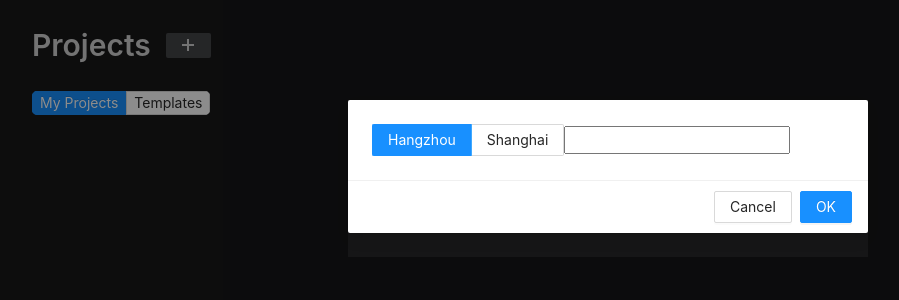
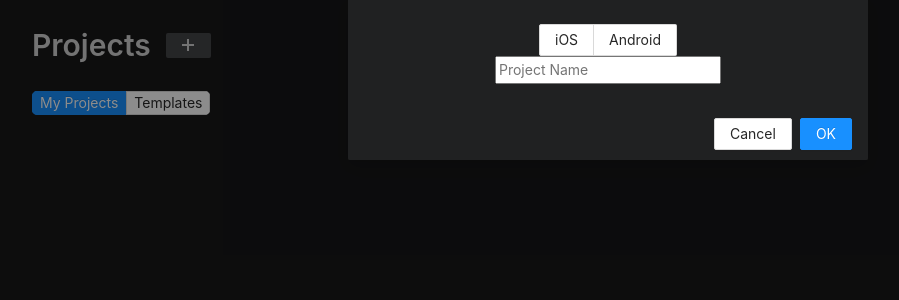
Before and after one commit to nitrogenous/monday-hero, a React (Create React App) app: page / in a window 1280 px wide. Both pictures are taken after a click on the button 220 px from the left and 45 px from the top of the page. Shown: the top 300 px of the page, without its empty margins (32-931 px from the left). Built offline with nearby package versions, Linux system fonts and the light colour scheme.

Commit message:
added create project modals style

```diff
--- a/src/App.css
+++ b/src/App.css
@@ -36,6 +36,24 @@ body, .projects {
     line-height: .75rem;
     color: var(--main-font-color);
     background: var(--second-background-color);
+}
+
+.projects.create-modal {
+    top: 0;
+    height: 0;
+    color: var(--main-font-color);
+    /* background: #202122 !important; */
+}
+
+.projects.create-modal div {
+    border: none;
+    background: #202122 !important;
+}
+
+.projects.create-modal-content {
+    display: flex;
+    align-items: center;
+    flex-direction: column;
 }
 
 .projects.list-selector {
--- a/src/Containers/Projects.tsx
+++ b/src/Containers/Projects.tsx
@@ -19,11 +19,13 @@ const Projects = () => {
                 onOk={() => setVisibilityOfModal(false)}
                 onCancel={() => setVisibilityOfModal(false)}
                 closable={false}>
-                <Radio.Group defaultValue="a" buttonStyle="solid">
-                    <Radio.Button value="a">Hangzhou</Radio.Button>
-                    <Radio.Button value="b">Shanghai</Radio.Button>
-                </Radio.Group>
-                <input />
+                    <div className='projects create-modal-content'>
+                        <Radio.Group defaultValue="a" buttonStyle="solid">
+                            <Radio.Button value="iOS">iOS</Radio.Button>
+                            <Radio.Button value="Android">Android</Radio.Button>
+                        </Radio.Group>
+                        <input placeholder='Project Name' />
+                    </div>
             </Modal>
         );
     }
```
